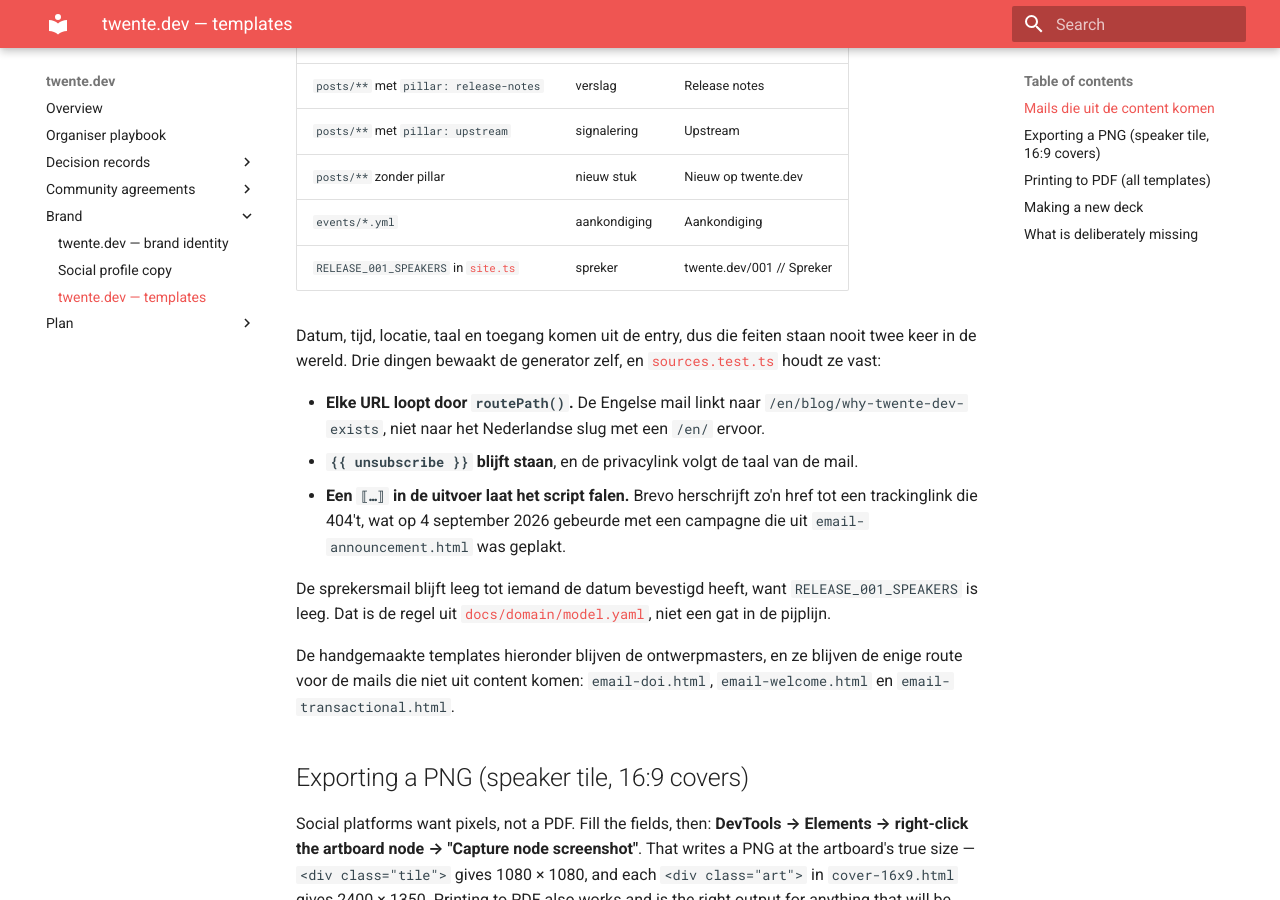
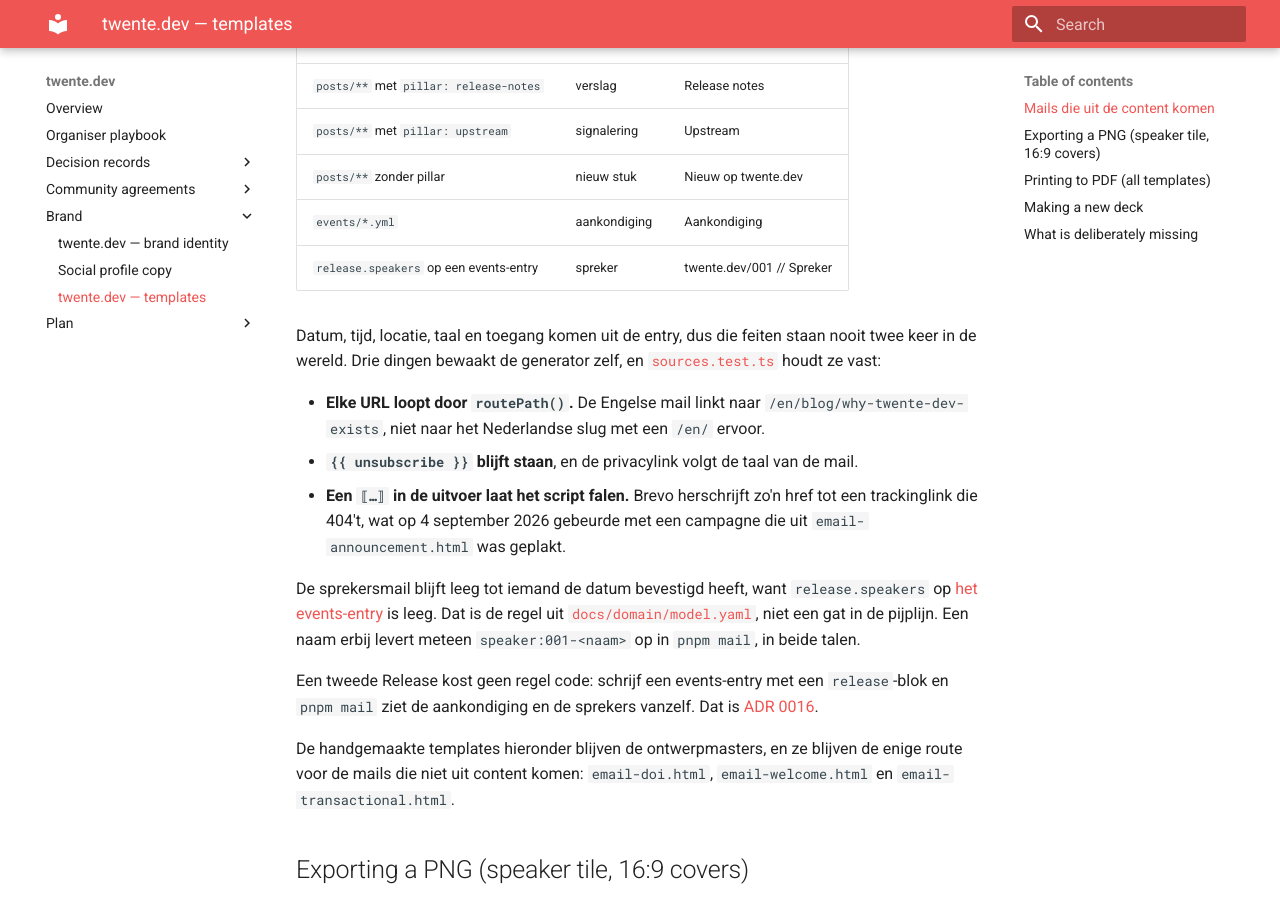
Before and after one commit to webgrip/twente.dev, an MkDocs documentation site: the page built from docs/brand/templates/README.md, in a window 1280 px wide and 900 px high, scrolled down 1435 px. Built offline with MkDocs 1.6.1 and Material for MkDocs 9.7.7, drawn with Linux system fonts in a browser that asks for light colours.

Commit message:
docs(mail): de sprekersbron is het release-blok, niet meer een constante
Co-Authored-By: Claude Opus 5 (1M context) <noreply@anthropic.com>

```diff
--- a/docs/brand/templates/README.md
+++ b/docs/brand/templates/README.md
@@ -36,14 +36,14 @@ pnpm mail event:twente-dev-001-reconnect nl  # alleen het Nederlandse bestand
 De uitvoer belandt in `build/mail/`, buiten git. Het onderwerp en de preheader komen op de
 terminal te staan, want die twee typ je in Brevo apart in.
 
-| Bron                                                               | Mail         | Kicker                    |
-| ------------------------------------------------------------------ | ------------ | ------------------------- |
-| `posts/**` met `pillar: field-reports`                             | field report | Field report              |
-| `posts/**` met `pillar: release-notes`                             | verslag      | Release notes             |
-| `posts/**` met `pillar: upstream`                                  | signalering  | Upstream                  |
-| `posts/**` zonder pillar                                           | nieuw stuk   | Nieuw op twente.dev       |
-| `events/*.yml`                                                     | aankondiging | Aankondiging              |
-| `RELEASE_001_SPEAKERS` in [`site.ts`](../../../src/config/site.ts) | spreker      | twente.dev/001 // Spreker |
+| Bron                                   | Mail         | Kicker                    |
+| -------------------------------------- | ------------ | ------------------------- |
+| `posts/**` met `pillar: field-reports` | field report | Field report              |
+| `posts/**` met `pillar: release-notes` | verslag      | Release notes             |
+| `posts/**` met `pillar: upstream`      | signalering  | Upstream                  |
+| `posts/**` zonder pillar               | nieuw stuk   | Nieuw op twente.dev       |
+| `events/*.yml`                         | aankondiging | Aankondiging              |
+| `release.speakers` op een events-entry | spreker      | twente.dev/001 // Spreker |
 
 Datum, tijd, locatie, taal en toegang komen uit de entry, dus die feiten staan nooit twee keer
 in de wereld. Drie dingen bewaakt de generator zelf, en
@@ -56,9 +56,13 @@ in de wereld. Drie dingen bewaakt de generator zelf, en
   trackinglink die 404't, wat op 4 september 2026 gebeurde met een campagne die uit
   `email-announcement.html` was geplakt.
 
-De sprekersmail blijft leeg tot iemand de datum bevestigd heeft, want `RELEASE_001_SPEAKERS`
-is leeg. Dat is de regel uit [`docs/domain/model.yaml`](../../domain/model.yaml), niet een
-gat in de pijplijn.
+De sprekersmail blijft leeg tot iemand de datum bevestigd heeft, want `release.speakers` op
+[het events-entry](../../../src/content/events/twente-dev-001-reconnect.yml) is leeg. Dat is de
+regel uit [`docs/domain/model.yaml`](../../domain/model.yaml), niet een gat in de pijplijn. Een
+naam erbij levert meteen `speaker:001-<naam>` op in `pnpm mail`, in beide talen.
+
+Een tweede Release kost geen regel code: schrijf een events-entry met een `release`-blok en
+`pnpm mail` ziet de aankondiging en de sprekers vanzelf. Dat is [ADR 0016](../../adrs/0016-release-as-content.md).
 
 De handgemaakte templates hieronder blijven de ontwerpmasters, en ze blijven de enige route
 voor de mails die niet uit content komen: `email-doi.html`, `email-welcome.html` en
```
